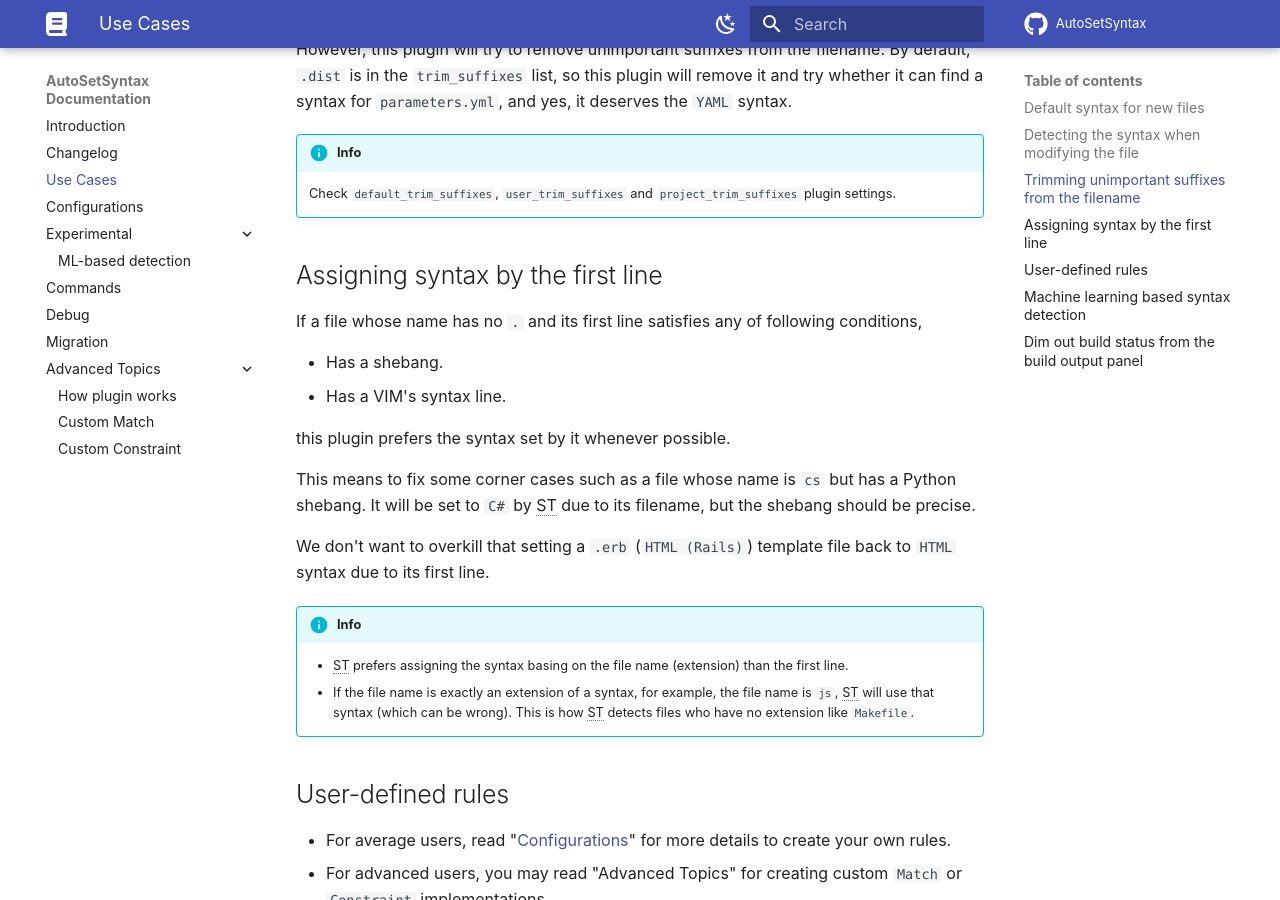
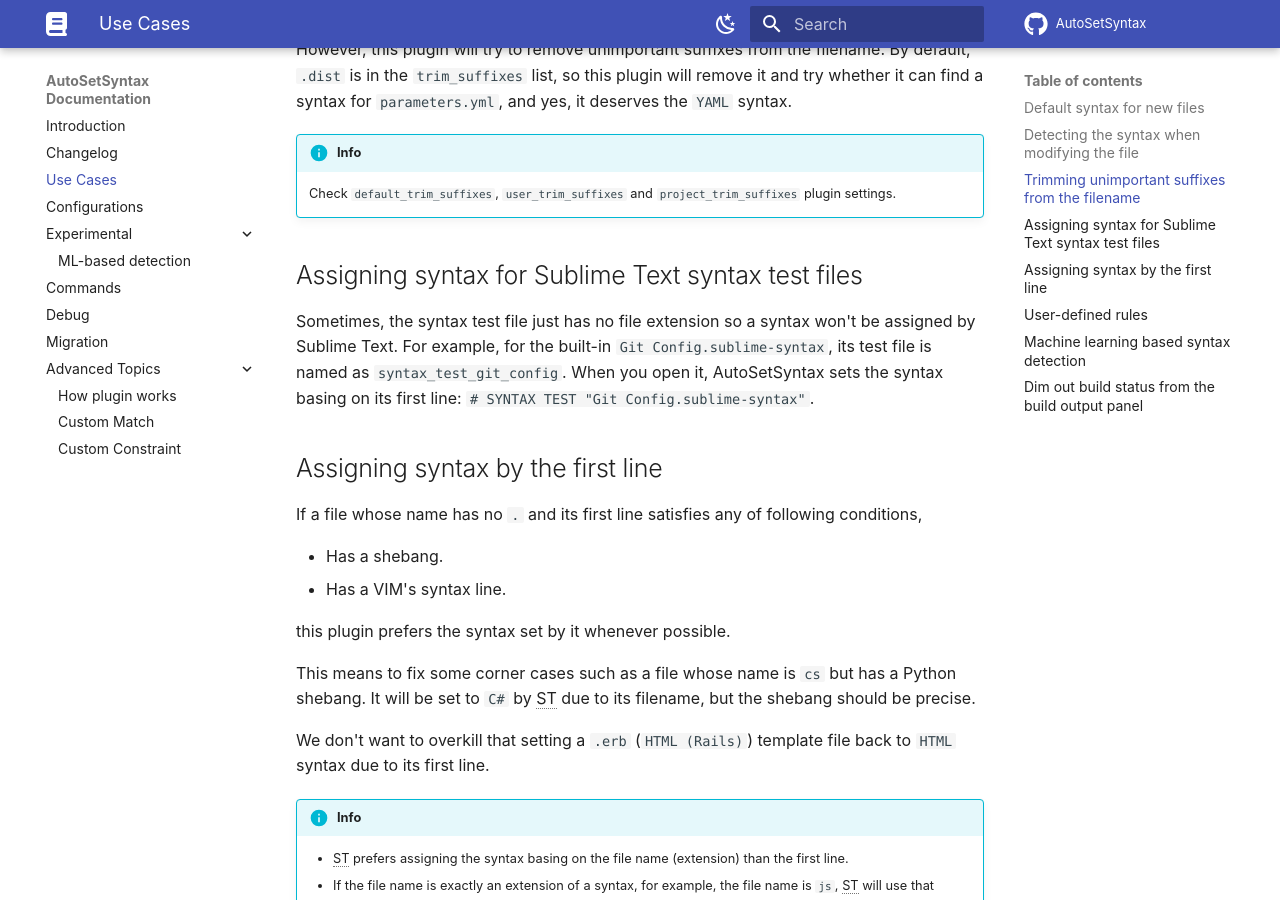
Before and after one commit to jfcherng-sublime/ST-AutoSetSyntax, an MkDocs documentation site: the page built from docs/src/use-cases.md, in a window 1280 px wide and 900 px high, scrolled down 1070 px. Built offline with MkDocs 1.6.1 and Material for MkDocs 9.7.7, drawn with Linux system fonts in a browser that asks for light colours; comment, search, counter and statistics services are not loaded.

Commit message:
chore: update docs
Signed-off-by: Jack Cherng <jfcherng@gmail.com>

```diff
--- a/docs/src/use-cases.md
+++ b/docs/src/use-cases.md
@@ -44,6 +44,12 @@
 
     Check `default_trim_suffixes`, `user_trim_suffixes` and `project_trim_suffixes` plugin settings.
 
+## Assigning syntax for Sublime Text syntax test files
+
+Sometimes, the syntax test file just has no file extension so a syntax won't be assigned by Sublime Text.
+For example, for the built-in `Git Config.sublime-syntax`, its test file is named as `syntax_test_git_config`.
+When you open it, AutoSetSyntax sets the syntax basing on its first line: `# SYNTAX TEST "Git Config.sublime-syntax"`.
+
 ## Assigning syntax by the first line
 
 If a file whose name has no `.` and its first line satisfies any of following conditions,
```
Also changed, not shown: docs/src/index.md (+1 -0 lines), README.md.
